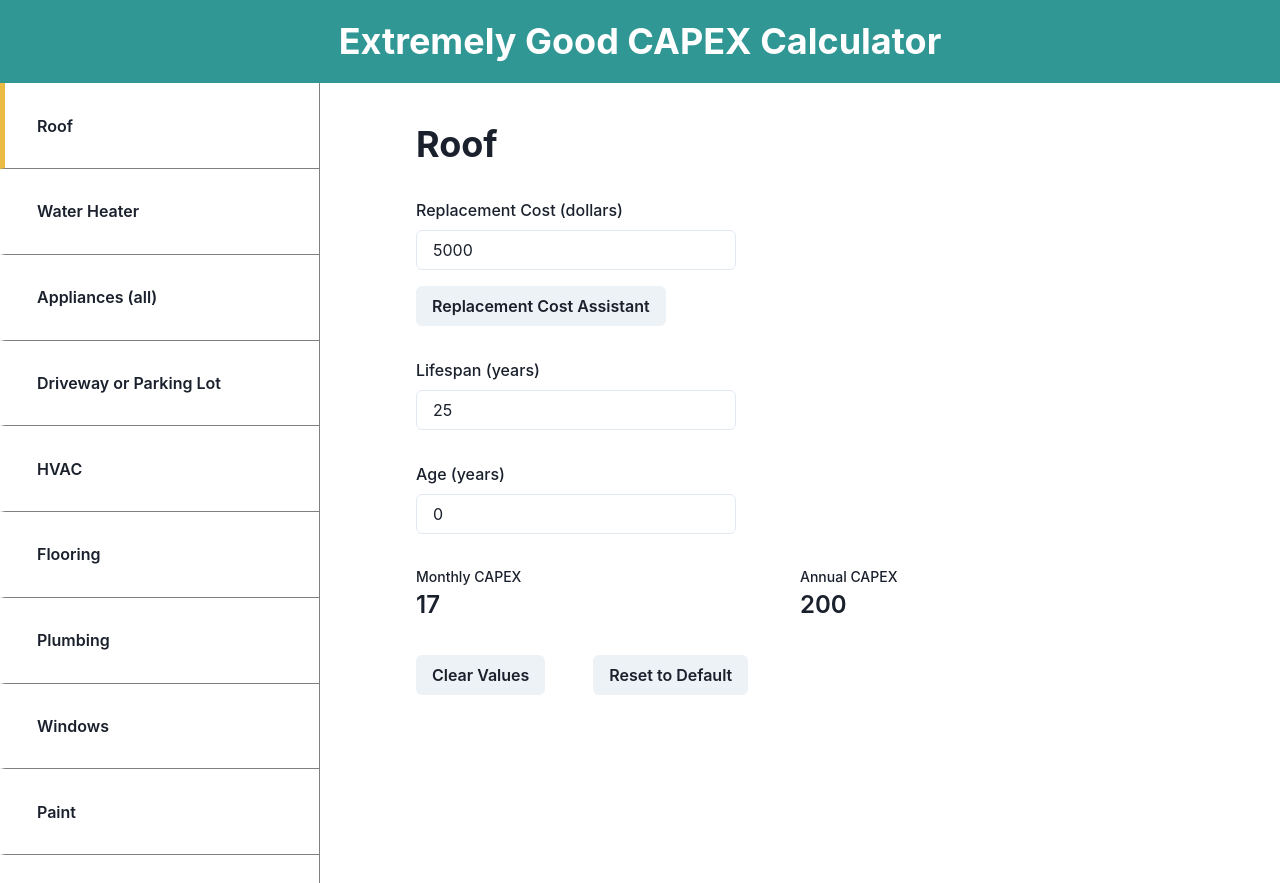
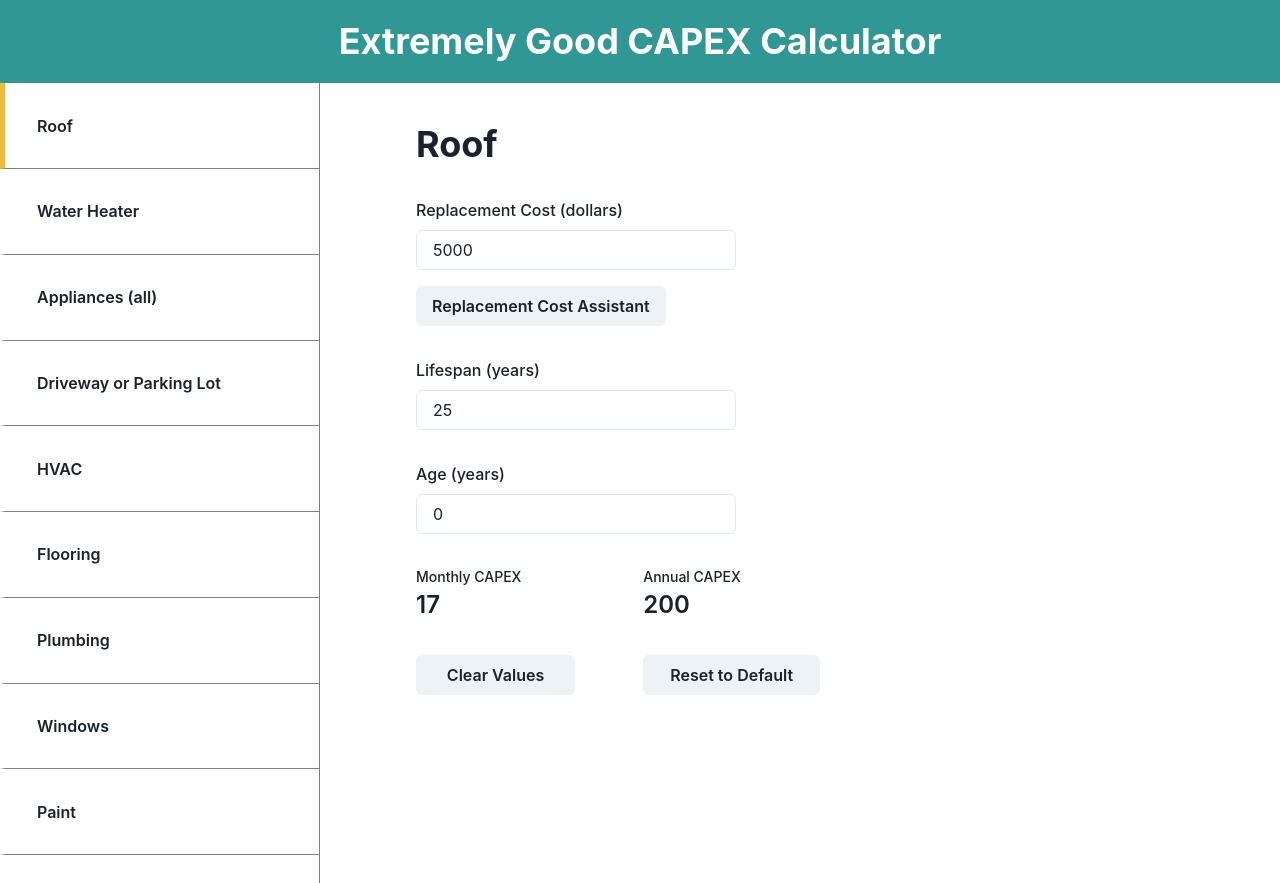
Before and after one commit to jmilani224/capex, a React (Create React App) app: page / in a window 1280 px wide. Built offline with nearby package versions, Linux system fonts and the light colour scheme.

Commit message:
local storage save and persist state for each item

```diff
--- a/src/App.js
+++ b/src/App.js
@@ -3,21 +3,47 @@ import {
   ChakraProvider,
   theme,
   Grid,
+  Spinner,
+  Flex,
+  Box
 } from '@chakra-ui/react';
 import { ColorModeSwitcher } from './ColorModeSwitcher';
 import Header from './components/header'
 import SideBar from './components/sideBar';
 import Main from './components/main'
 
-import { capitalExpenseList as data } from './data'
+import { capitalExpenseList } from './data'
 
 
 function App() {
 
-  const [focusedExpense, setFocusedExpense] = useState(data[0]?.name)
+  const [focusedExpense, setFocusedExpense] = useState(capitalExpenseList[0]?.name)
 
-  const [totalCost, setTotalCost] = useState(0)
+  const [data, setData] = useState({
+    loading: true,
+    user: []
+  })
 
+useEffect(() => {
+    setData({
+      loading: false,
+      user: JSON.parse(localStorage.getItem('capexData')) || capitalExpenseList
+    })
+  }, [])
+
+  if (data.loading) return (
+    <Flex
+    justifyContent="center"
+    alignItems="center"
+    w="100vw"
+    h="100vh"
+    >
+        <Spinner
+          w={24}
+          h={24}
+          size="lg"/>
+    </Flex>
+  )
 
   return (
     <ChakraProvider theme={theme}>
@@ -26,14 +52,15 @@ function App() {
           templateColumns="1fr 3fr"
           >
             <SideBar
-            data={data}
+            data={data.user}
             setFocusedExpense={setFocusedExpense}
             focusedExpense={focusedExpense}
             />
 
             <Main
             focusedExpense={focusedExpense}
-            data={data}
+            data={data.user}
+            setData={setData}
             />
 
           </Grid>
--- a/src/components/expense.js
+++ b/src/components/expense.js
@@ -4,31 +4,60 @@ import {
     Box,
     FormLabel,
     Input,
-    Flex,
     Stat,
     StatLabel,
     StatNumber,
     Button,
+    Grid,
 } from '@chakra-ui/react'
 import ReplacementOptionsDrawer from './replacementOptions'
+import { capitalExpenseList } from '../data'
+import useUpdateUserData from '../hooks/useUpdateUserData'
 
-const Expense = ({ data }) => {
-    const [replacementCost, setReplacementCost] = useState(data.replacementCost)
-    const [lifespan, setLifespan] = useState(data.lifespan)
+const Expense = ({ data, setData, filteredData }) => {
+    const [replacementCost, setReplacementCost] = useState(filteredData.replacementCost)
+    const [lifespan, setLifespan] = useState(filteredData.lifespan)
     const [age, setAge] = useState(0)
     const [monthlyCAPEX, setMonthlyCAPEX] = useState(0)
     const [annualCAPEX, setAnnualCAPEX] = useState(0)
 
+
+    const handleReplacementCost = e => {
+        setReplacementCost(parseInt(e.target.value))
+    }
+
+    useUpdateUserData("replacementCost", replacementCost, data, filteredData, setData)
+
+    const handleLifespan = e => {
+        setLifespan(parseInt(e.target.value))
+    }
+
+    useUpdateUserData("lifespan", lifespan, data, filteredData, setData)
+
+    const handleAge = e => {
+        setAge(parseInt(e.target.value))
+    }
+
+    useUpdateUserData("age", age, data, filteredData, setData)
+
     const handleMonthlyCAPEX = () => {
         const monthsLeft = (lifespan - age) * 12;
         const monthlyCost = Math.ceil(replacementCost / monthsLeft)
-        return isNaN(monthlyCost) ? 0 : monthlyCost
+        return isNaN(monthlyCost) || !isFinite(monthlyCost)
+        ?
+        0
+        :
+        monthlyCost
     }
 
     const handleAnnualCAPEX = () => {
         const yearsLeft = lifespan - age;
         const annualCost = Math.ceil(replacementCost / yearsLeft)
-        return isNaN(annualCost) ? 0 : annualCost
+        return isNaN(annualCost) || !isFinite(annualCost)
+        ?
+        0
+        :
+        annualCost
     }
 
     const handleClear = () => {
@@ -38,8 +67,9 @@ const Expense = ({ data }) => {
     }
 
     const handleDefault = () => {
-        setReplacementCost(data.replacementCost)
-        setLifespan(data.lifespan)
+        const defaultData = capitalExpenseList.filter(i => i.name === filteredData.name)
+        setReplacementCost(defaultData[0]?.replacementCost)
+        setLifespan(defaultData[0]?.lifespan)
         setAge(0)
     }
 
@@ -49,6 +79,10 @@ const Expense = ({ data }) => {
         setAnnualCAPEX(handleAnnualCAPEX)
     }, [data, replacementCost, lifespan, age])
 
+    useEffect(() => {
+        localStorage.setItem('capexData', JSON.stringify(data));
+      }, [data]);
+
     return (
         <Box
         px={24}
@@ -57,20 +91,20 @@ const Expense = ({ data }) => {
             <Heading
             mb={8}
             >
-                {data.name}
+                {filteredData.name}
             </Heading>
 
-            <form key={data.name}>
+            <form key={filteredData.name}>
                 <FormLabel htmlFor="replaceCost">Replacement Cost (dollars)</FormLabel>
                 <Input
                 w="20rem"
                 mb={8}
                 type="number"
                 value={replacementCost}
-                onChange={e => setReplacementCost(e.target.value)}
+                onChange={handleReplacementCost}
                 />
 
-                {data.showReplacementOptions && <ReplacementOptionsDrawer data={data} setReplacementCost={setReplacementCost} />}
+                {filteredData.showReplacementOptions && <ReplacementOptionsDrawer filteredData={filteredData} setReplacementCost={setReplacementCost} />}
 
                 <FormLabel htmlFor="lifespan">Lifespan (years)</FormLabel>
                 <Input
@@ -78,7 +112,7 @@ const Expense = ({ data }) => {
                 mb={8}
                 type="number"
                 value={lifespan}
-                onChange={e => setLifespan(e.target.value, 10)}
+                onChange={handleLifespan}
                 />
 
                 <FormLabel htmlFor="age">Age (years)</FormLabel>
@@ -87,39 +121,52 @@ const Expense = ({ data }) => {
                 mb={8}
                 type="number"
                 value={age}
-                onChange={e => setAge(e.target.value, 10)}
+                onChange={handleAge}
                 />
 
             </form>
 
-            <Flex>
+            <Grid
+            maxW="30rem"
+            grid-template-columns="repeat(2, 10rem)"
+            grid-template-rows="repeat(2, 10rem)"
+            rowGap={8}
+            >
 
-                <Stat>
+                <Stat
+                gridColumnStart="1"
+                gridColumnEnd="2"
+                >
                     <StatLabel>Monthly CAPEX</StatLabel>
                     <StatNumber>{monthlyCAPEX}</StatNumber>
                 </Stat>
 
-                <Stat>
+                <Stat
+                gridColumnStart="2"
+                gridColumnEnd="3"
+                >
                     <StatLabel>Annual CAPEX</StatLabel>
                     <StatNumber>{annualCAPEX}</StatNumber>
                 </Stat>
 
-            </Flex>
 
-            <Box
-            mt={8}
-            >
+
                 <Button
-                mr={12}
+                w="70%"
+                gridRowStart="2"
                 onClick={handleClear}
-                >Clear Values</Button>
+                >Clear Values
+                </Button>
+
                 <Button
-                mr={12}
+                w="70%"
+                gridRowStart="2"
                 onClick={handleDefault}
-                >Reset to Default</Button>
-            </Box>
+                >Reset to Default
+                </Button>
 
-        </Box>
+        </Grid>
+    </Box>
     )
 }
 
--- a/src/components/main.js
+++ b/src/components/main.js
@@ -2,8 +2,9 @@ import React from 'react'
 import { Flex } from '@chakra-ui/react'
 import Expense from './expense'
 
-const Main = ({ focusedExpense, data }) => {
+const Main = ({ focusedExpense, data, setData }) => {
     const filteredData = data.filter(i => focusedExpense === i.name)[0]
+   // console.log(filteredData)
 
     return (
         <main>
@@ -11,7 +12,12 @@ const Main = ({ focusedExpense, data }) => {
                 justifyContent="center"
                 mt={10}
                 >
-                    <Expense key={filteredData.name} data={filteredData} />
+                    <Expense
+                    key={filteredData.name}
+                    filteredData={filteredData}
+                    data={data}
+                    setData={setData}
+                    />
             </Flex>
         </main>
     )
--- a/src/components/replacementOptions.js
+++ b/src/components/replacementOptions.js
@@ -20,7 +20,7 @@ import {
     useToast
   } from "@chakra-ui/react"
 
-const ReplacementOptionsDrawer = ({ data, setReplacementCost }) => {
+const ReplacementOptionsDrawer = ({ filteredData, setReplacementCost }) => {
     const { isOpen, onOpen, onClose } = useDisclosure()
     const btnRef = useRef()
     const toast = useToast()
@@ -38,7 +38,7 @@ const ReplacementOptionsDrawer = ({ data, setReplacementCost }) => {
     }
 
     useEffect(() => {
-        setSelectedOptionArr(data.replacementOptions.filter(i => i.name === selectedOption))
+        setSelectedOptionArr(filteredData.replacementOptions.filter(i => i.name === selectedOption))
     }, [selectedOption])
 
     useEffect(() => {
@@ -81,12 +81,12 @@ const ReplacementOptionsDrawer = ({ data, setReplacementCost }) => {
                     value={selectedOption}
                     onChange={handleSelectOption}
                     >
-                        {data.replacementOptions.map( i => (
+                        {filteredData.replacementOptions.map( i => (
                             <option key={i.name} value={i.name}>{i.name}</option>
                         ))}
                     </Select>
                 </Tooltip>
-                <FormLabel htmlFor="units">Number of units ({data.unit})</FormLabel>
+                <FormLabel htmlFor="units">Number of units ({filteredData.unit})</FormLabel>
                 <Input
                 type="number"
                 mb={8}
@@ -95,7 +95,7 @@ const ReplacementOptionsDrawer = ({ data, setReplacementCost }) => {
                     setUnits(e.target.value)
                 }}
                 />
-                <FormLabel htmlFor="unitCost">Price per {data.unit} (dollars)</FormLabel>
+                <FormLabel htmlFor="unitCost">Price per {filteredData.unit} (dollars)</FormLabel>
                 <Input
                 type="number"
                 mb={8}
--- /dev/null
+++ b/src/hooks/useUpdateUserData.js
@@ -0,0 +1,19 @@
+import { useEffect } from 'react'
+
+const useUpdateUserData = (key, input, data, filteredData, setter) => {
+    useEffect(() => {
+        const newUserInput = [{
+            ...filteredData,
+            [key]: input
+        }]
+
+        const newUserData = data.map(obj => newUserInput.find(o => o.name === obj.name) || obj)
+
+        setter({
+            loading: false,
+            user: newUserData
+        })
+    }, [input])
+}
+
+export default useUpdateUserData
```
Also changed, not shown: 1 other file (tests, documents, lock files or other folders).
